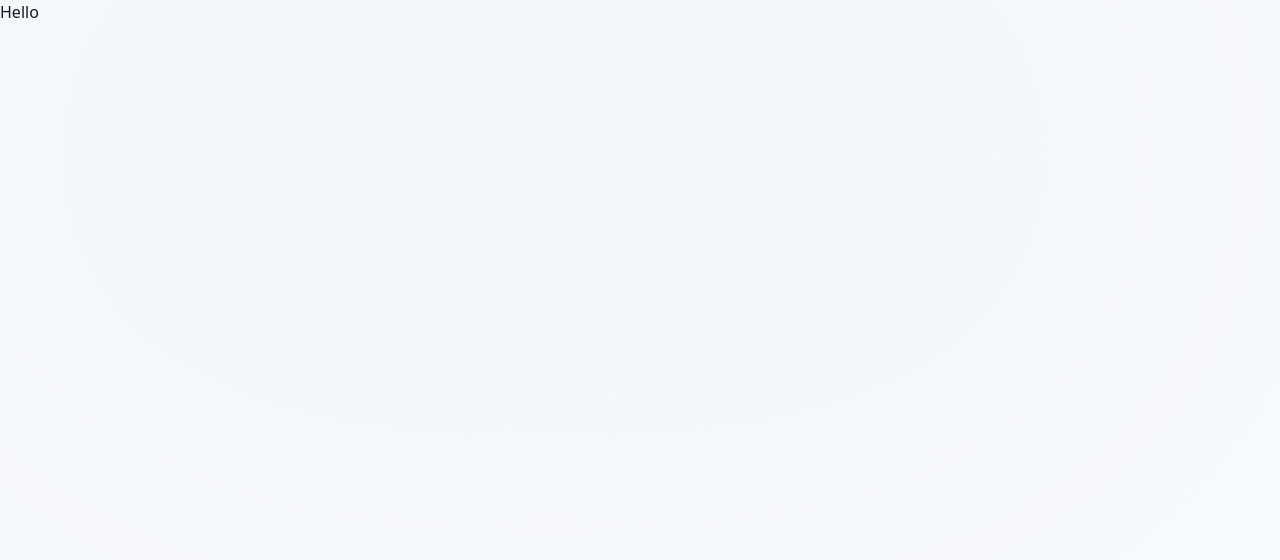
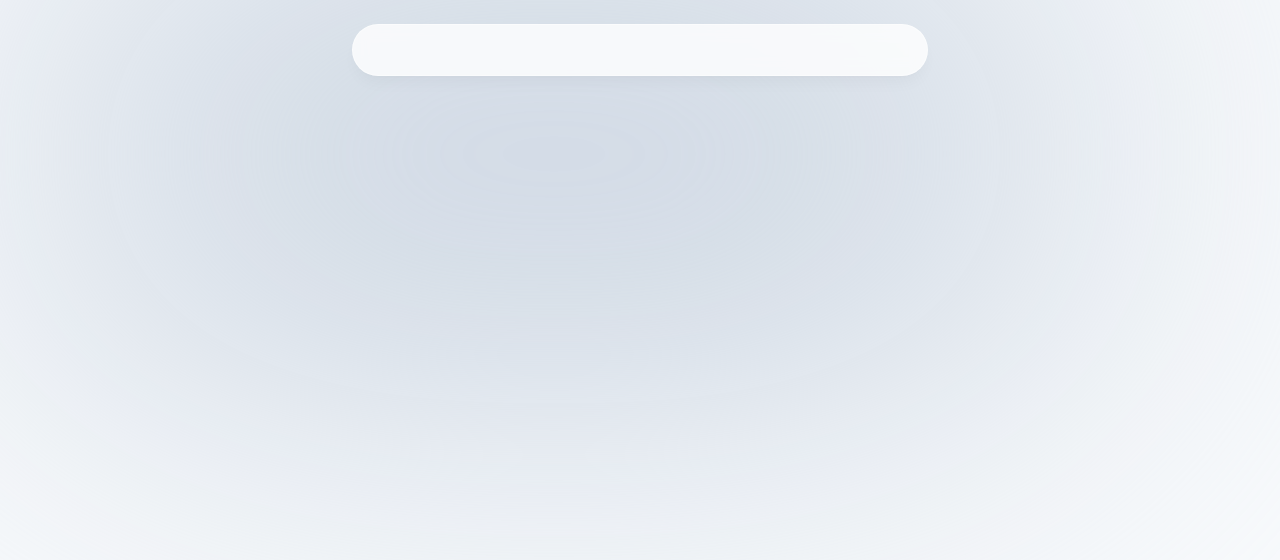
Before and after one commit to SkiSherpa/portfolio, a Next.js app: page / in a window 1280 px wide. Shown: the top 560 px of the page. Built offline with nearby package versions, Linux system fonts and the light colour scheme.

Commit message:
Refactor style: Changed classNames to use flexbox

```diff
--- a/src/app/layout.tsx
+++ b/src/app/layout.tsx
@@ -1,5 +1,6 @@
 import "./globals.css";
 import { Inter } from "next/font/google";
+import Header from "@/components/Header";
 
 const inter = Inter({ subsets: ["latin"] });
 
@@ -16,15 +17,18 @@ export default function RootLayout({
 }) {
 	return (
 		<html lang="en">
-			<body className={`$(inter.className) bg-slate-50 text-gray-900`}>
+			<body
+				className={`${inter.className} bg-slate-50 text-gray-900 relative h-[5000px]`}
+			>
 				<div
-					className="bg-slate-100 absolute top-[-6rem] -z-10 right-[11rem] h-[31.25rem] w-[32.25rem] rounded-full blur-[10rem] md:w-[68.75rem]
+					className="bg-slate-300 absolute top-[-6rem] -z-10 right-[11rem] h-[31.25rem] w-[32.25rem] rounded-full blur-[10rem] md:w-[68.75rem]
 				"
 				></div>
 				<div
-					className="bg-stone-200 absolute top-[-1rem] -z-10 left-[-35rem] w-[50rem] rounded-full blur-[10rem] md:w-[68.75rem] md:left-[33rem] lg:left-[-28rem]
+					className="bg-stone-400 absolute top-[-1rem] -z-10 left-[-35rem] w-[50rem] rounded-full blur-[10rem] md:w-[68.75rem] md:left-[33rem] lg:left-[-28rem]
 				"
 				></div>
+				<Header />
 				{children}
 			</body>
 		</html>
--- a/src/app/page.tsx
+++ b/src/app/page.tsx
@@ -1,7 +1,3 @@
 export default function Home() {
-	return (
-		<main className="">
-			<h1>Hello</h1>
-		</main>
-	);
+	return <main className=""></main>;
 }
--- a/src/components/Header.tsx
+++ b/src/components/Header.tsx
@@ -1,5 +1,12 @@
 import React from "react";
 
 export default function Header() {
-	return <div>Header</div>;
+	return (
+		<header className="z-[999] relative flex justify-center">
+			<div
+				className="fixed top-0 h-[4.5rem] w-full rounded-none border border-white border-opacity-40 bg-white bg-opacity-80 shadow-lg shadow-black/[0.03] backdrop-blur-[0.5rem] sm:top-6 sm:h-[3.25rem] sm:w-[36rem] sm:rounded-full
+			"
+			></div>
+		</header>
+	);
 }
```
